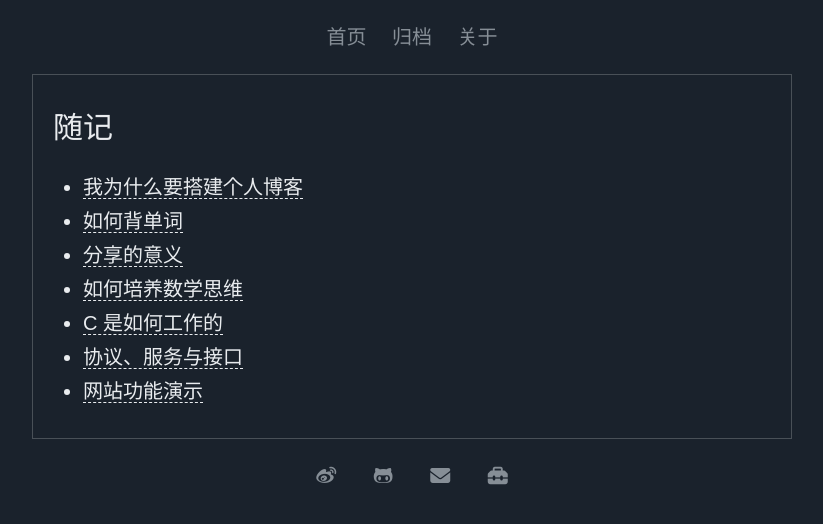
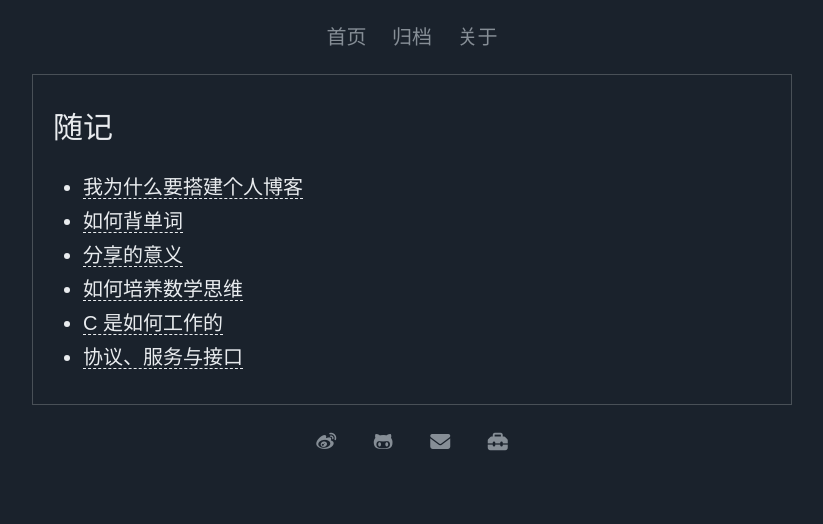
Before and after one commit to fengzhuyi/fengzhuyi.github.io, a Jekyll site: the page built from note/index.md, in a window 1280 px wide. Shown: the top 524 px of the page, without its empty margins (228-1051 px from the left). Built offline with Jekyll 4.4.1, drawn with Linux system fonts in a browser that asks for light colours.

Commit message:
Update index.md

```diff
--- a/note/index.md
+++ b/note/index.md
@@ -11,4 +11,3 @@ title: 随记
 - [如何培养数学思维](/note/math)
 - [C 是如何工作的](/note/c)
 - [协议、服务与接口](/note/interface)
-- [网站功能演示](/note/demo)
```
